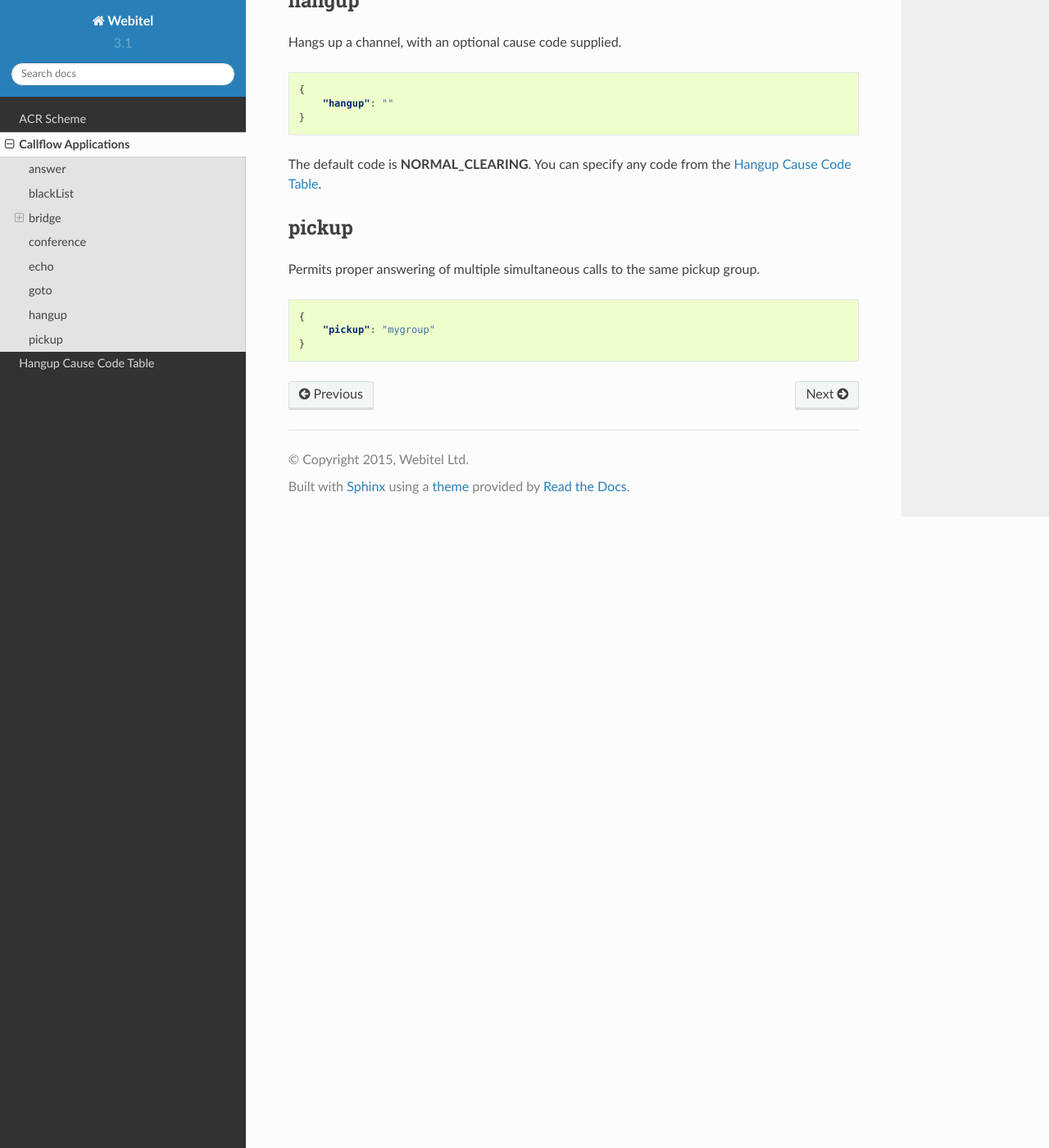
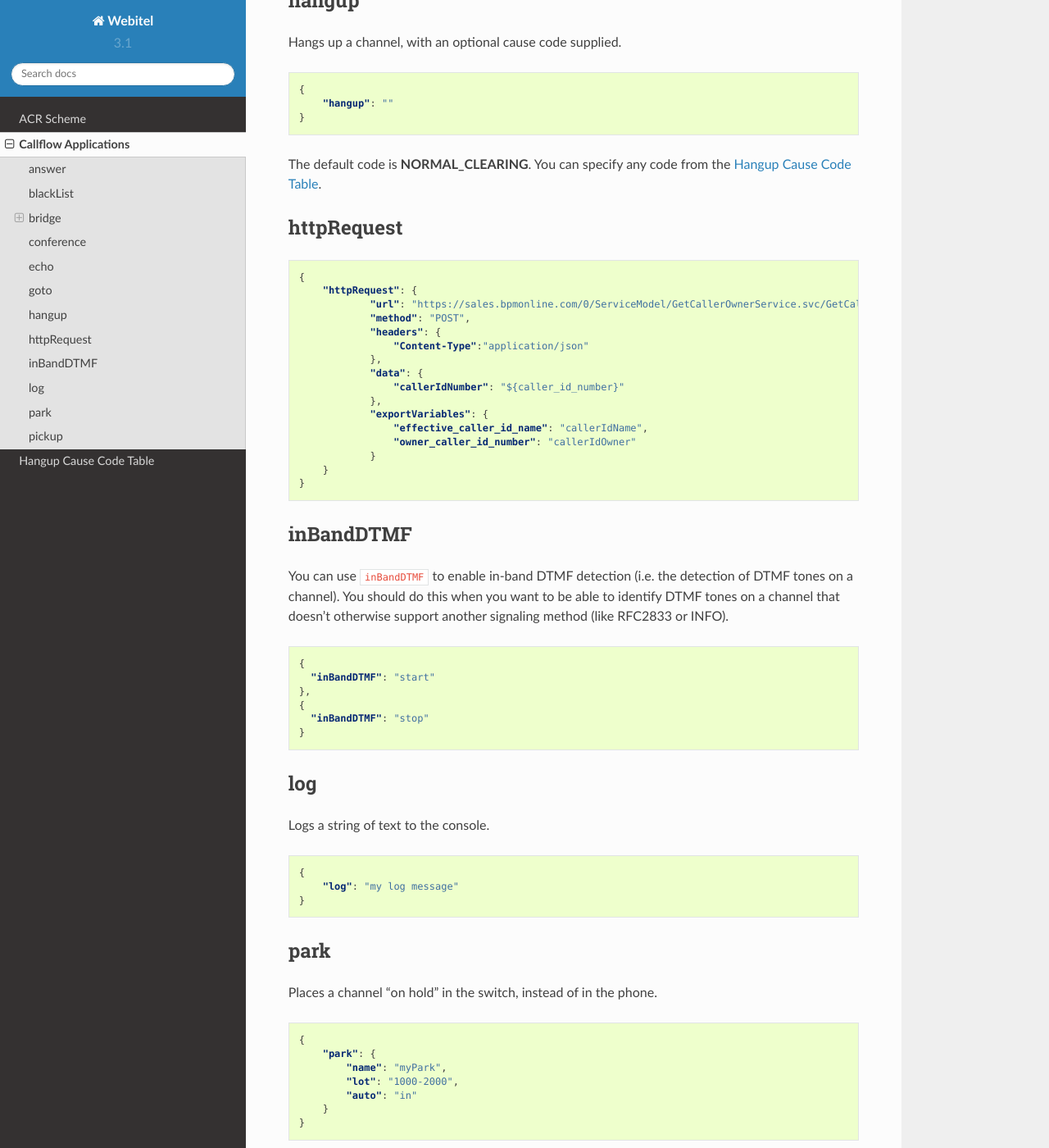
Before and after one commit to webitel/docs-en, a Sphinx documentation site: the page built from source/acr-applications.rst, in a window 1280 px wide and 1400 px high, scrolled down 3385 px. Shown: the whole window at 82% size. Built offline with Sphinx 7.4.7 and the Read the Docs theme 2.0.0, drawn with Linux system fonts in a browser that asks for light colours; some of the changed text lies outside the part shown.

Commit message:
add application park, log and DTMF

```diff
--- a/source/acr-applications.rst
+++ b/source/acr-applications.rst
@@ -175,7 +175,6 @@ Immediately goto an another extension (or route) and exit from current extension
 
 .. code-block:: json
 
-
     {
         "goto": "my_extension"
     },
@@ -201,6 +200,78 @@ Hangs up a channel, with an optional cause code supplied.
 
 The default code is **NORMAL_CLEARING**. You can specify any code from the :ref:`hangup-cause-code-table`.
 
+httpRequest
+-----------
+
+.. code-block:: json
+
+    {
+        "httpRequest": {
+                "url": "https://sales.bpmonline.com/0/ServiceModel/GetCallerOwnerService.svc/GetCallerOwner",
+                "method": "POST",
+                "headers": {
+                    "Content-Type":"application/json"
+                },
+                "data": {
+                    "callerIdNumber": "${caller_id_number}"
+                },
+                "exportVariables": {
+                    "effective_caller_id_name": "callerIdName",
+                    "owner_caller_id_number": "callerIdOwner"
+                }
+        }
+    }
+
+
+inBandDTMF
+---------
+
+You can use ``inBandDTMF`` to enable in-band DTMF detection (i.e. the detection of DTMF tones on a channel). You should do this when you want to be able to identify DTMF tones on a channel that doesn't otherwise support another signaling method (like RFC2833 or INFO).
+
+.. code-block:: json
+
+    {
+      "inBandDTMF": "start"
+    },
+    {
+      "inBandDTMF": "stop"
+    }
+
+
+log
+---
+
+Logs a string of text to the console.
+
+.. code-block:: json
+
+    {
+        "log": "my log message"
+    }
+
+park
+----
+
+Places a channel "on hold" in the switch, instead of in the phone.
+
+.. code-block:: json
+
+    {
+        "park": {
+            "name": "myPark",
+            "lot": "1000-2000",
+            "auto": "in"
+        }
+    }
+
++----------+------------------------------------------------------------------------+
+| ``name`` | Park lot name.                                                         |
++----------+------------------------------------------------------------------------+
+| ``lot``  | Park lot number.                                                       |
++----------+------------------------------------------------------------------------+
+| ``auto`` | Put caller to park (in) or retrieve (out) with "parking lot" numbers.  |
++----------+------------------------------------------------------------------------+
+
 .. _pickup:
 
 pickup
```
